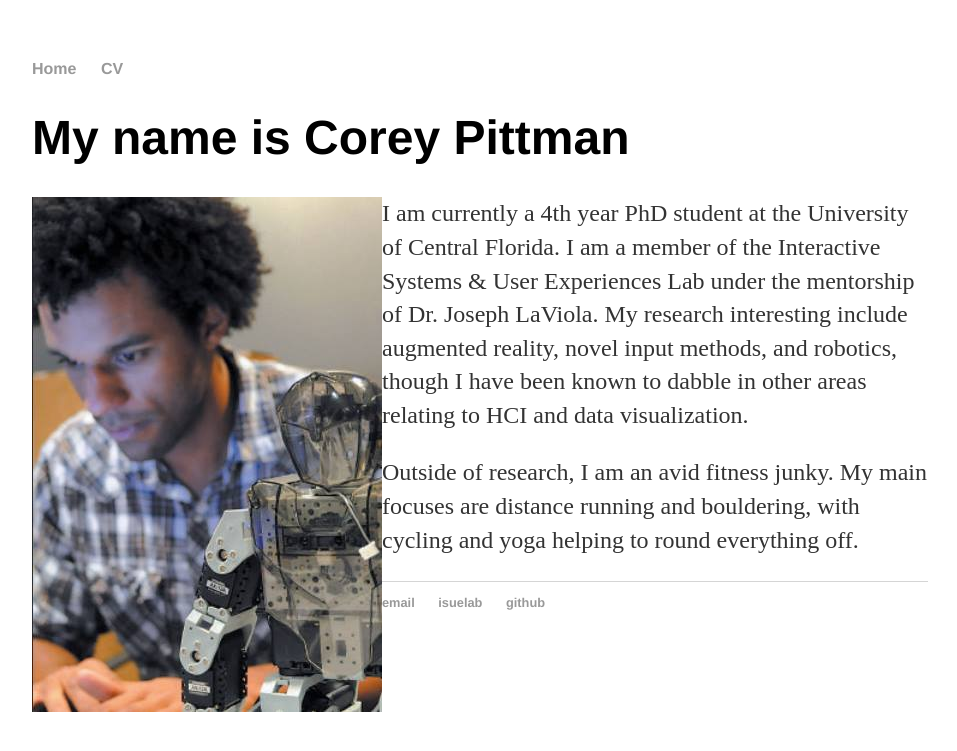
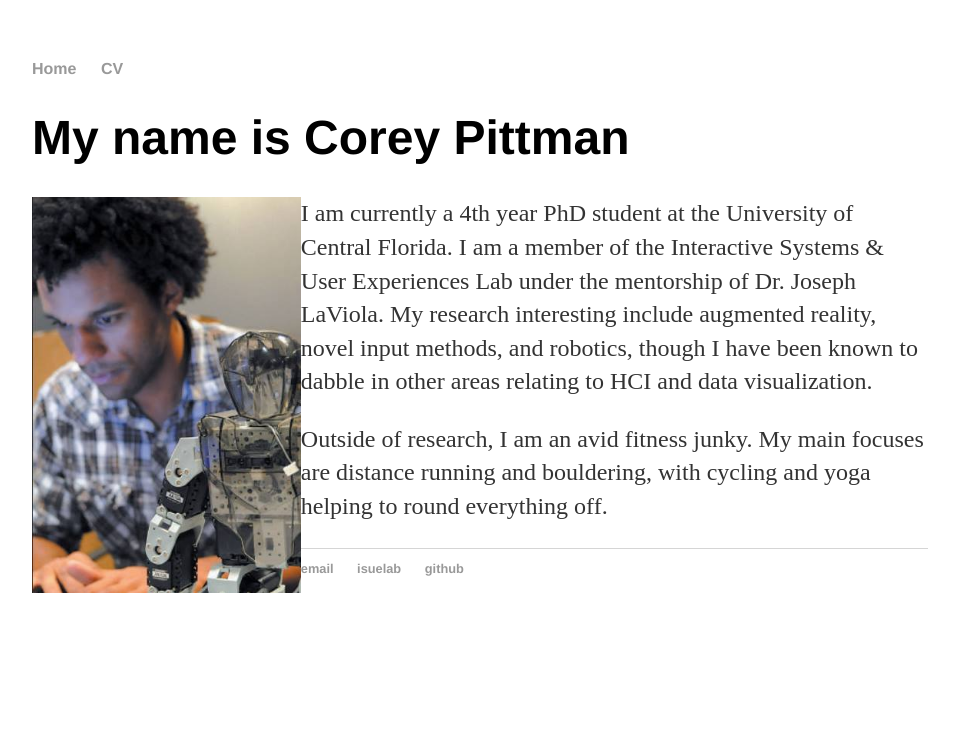
Before and after one commit to crpittman/crpittman.github.io, a Jekyll site: the page built from index.html, in a window 1280 px wide. Shown: the top 751 px of the page, without its empty margins (160-1117 px from the left). Built offline with Jekyll 4.4.1, drawn with Linux system fonts in a browser that asks for light colours.

Commit message:
Update index.html

```diff
--- a/index.html
+++ b/index.html
@@ -4,7 +4,7 @@ title: Corey Pittman
 ---
 <div class="blurb">
 <h1>My name is Corey Pittman</h1>
-	<img src="/images/me.jpg" alt="Me and a Bioloid." style="height=auto; width=30%" align="left">
+	<img src="/images/me.jpg" alt="Me and a Bioloid." style="height:auto; width:30%" align="left">
 	<p>I am currently a 4th year PhD student at the University of Central Florida. I am a member of the Interactive Systems
 	& User Experiences Lab under the mentorship of Dr. Joseph LaViola. My research interesting include augmented reality,
 	novel input methods, and robotics, though I have been known to dabble in other areas relating to HCI and data visualization.</p>
```
